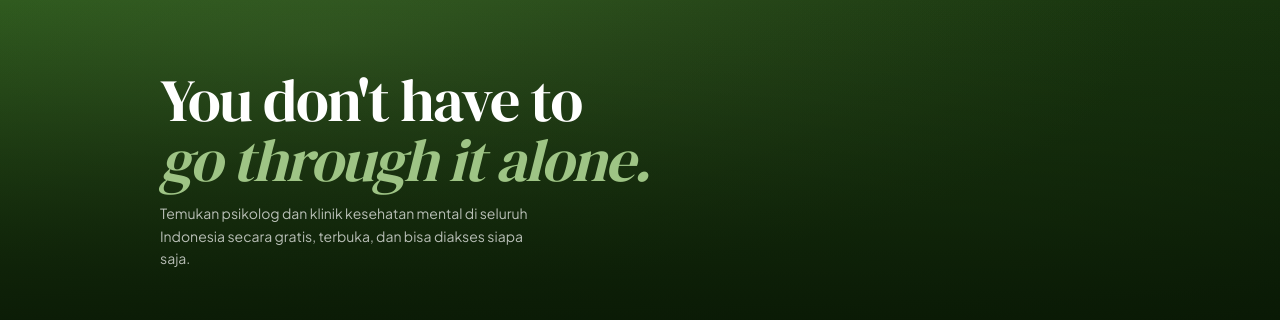
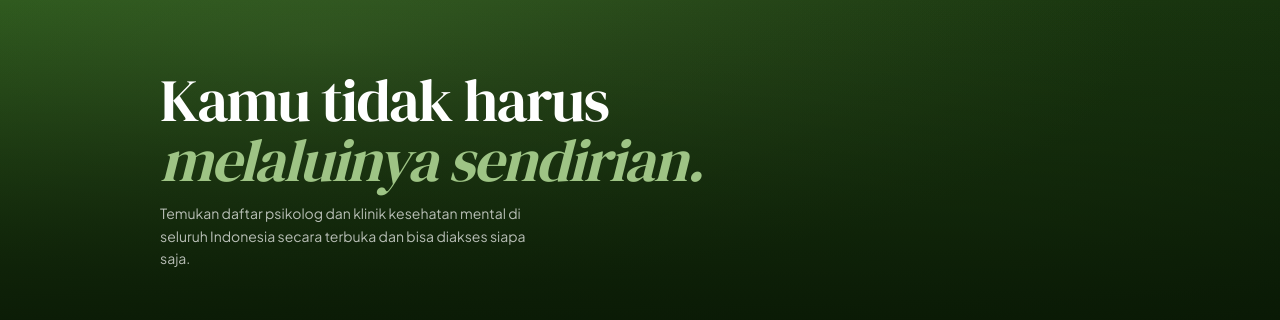
Before and after one commit to tikatyan/psychologistDB, a Next.js app: page / in a window 1280 px wide. Shown: the part 143-463 px from the top of the page. Built offline with nearby package versions, Linux system fonts and the light colour scheme; no server answers; the database is empty.

Commit message:
Update page.tsx

```diff
--- a/app/page.tsx
+++ b/app/page.tsx
@@ -31,12 +31,12 @@ export default async function HomePage() {
         />
         <div className="relative z-[3] mx-auto w-full max-w-5xl px-6 pb-12 pt-20 sm:px-8 sm:pb-16">
           <h1 className="mb-3 font-serif text-5xl leading-none tracking-tight text-white sm:text-6xl">
-            You don&apos;t have to
+            Kamu tidak harus
             <br />
-            <em className="text-[#9ec485]">go through it alone.</em>
+            <em className="text-[#9ec485]">melaluinya sendirian.</em>
           </h1>
           <p className="max-w-xs text-[14px] leading-relaxed text-white/70 sm:max-w-sm">
-            Temukan psikolog dan klinik kesehatan mental di seluruh Indonesia secara gratis, terbuka, dan bisa diakses siapa saja.
+            Temukan daftar psikolog dan klinik kesehatan mental di seluruh Indonesia secara terbuka dan bisa diakses siapa saja.
           </p>
         </div>
       </section>
```
